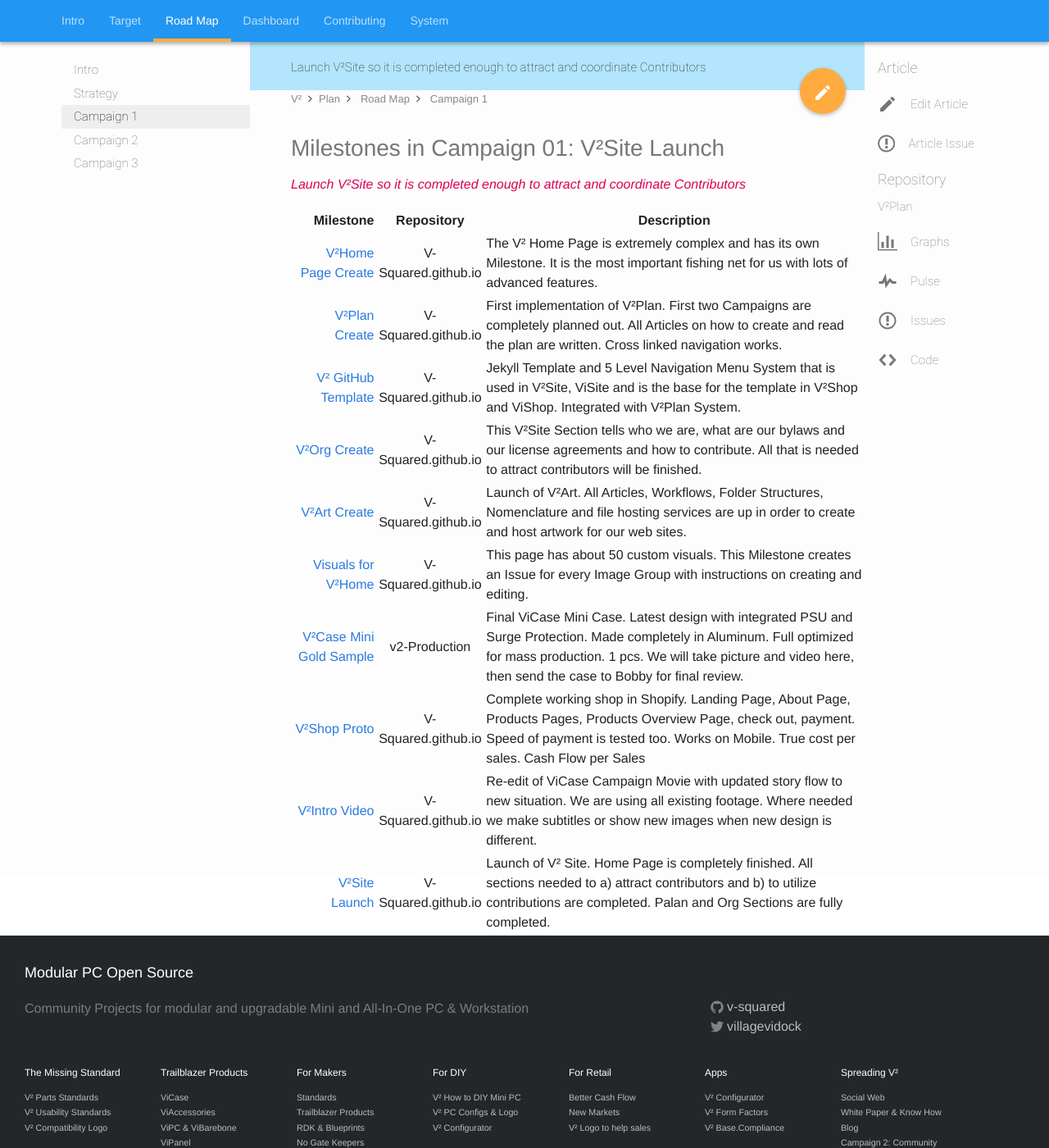
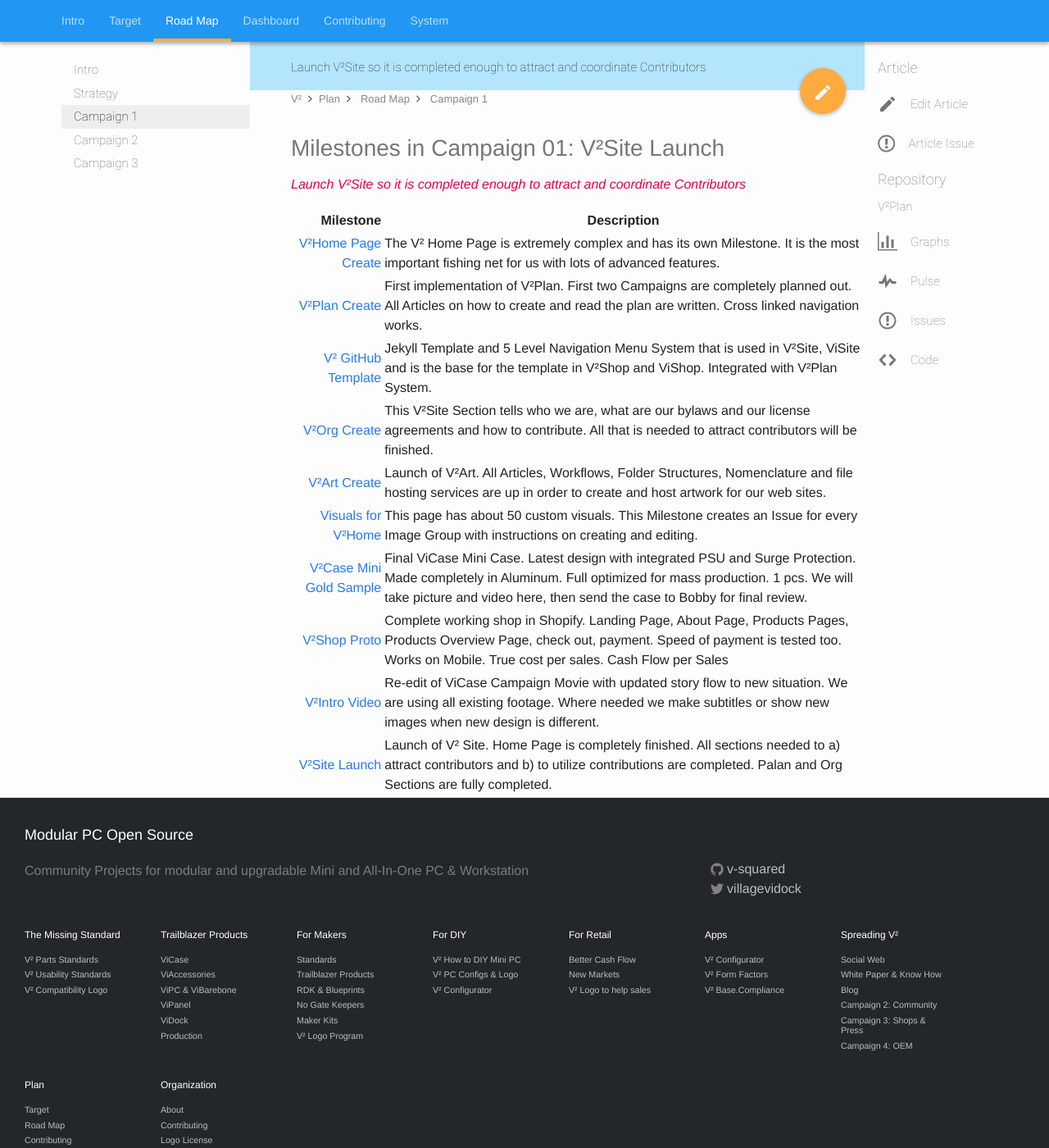
Before and after one commit to V-Squared/v2-Plan, a Jekyll site: the page built from road-map/campaign01.md, in a window 1280 px wide and 1400 px high, scrolled down 329 px. Shown: the whole window at 82% size. Built offline with Jekyll 4.4.1, drawn with Linux system fonts in a browser that asks for light colours.

Commit message:
Deleted Repository Column to improve legibility

```diff
--- a/road-map/campaign01.md
+++ b/road-map/campaign01.md
@@ -12,18 +12,18 @@ issueNo: 97
 ## Milestones in Campaign 01: V²Site Launch
 *Launch V²Site so it is completed enough to attract and coordinate Contributors*
 
-|                     Milestone |      Repository     | Description                                                                                                                                                                                                                                |
-|------------------------------:|:-------------------:|--------------------------------------------------------------------------------------------------------------------------------------------------------------------------------------------------------------------------------------------|
-|       [V²Home Page Create][1] | V-Squared.github.io | The V² Home Page is extremely complex and has its own Milestone. It is the most important fishing net for us with lots of advanced features.                                                                                               |
-|            [V²Plan Create][2] | V-Squared.github.io | First implementation of V²Plan. First two Campaigns are completely planned out. All Articles on how to create and read the plan are written. Cross linked navigation works.                                                                |
-|       [V² GitHub Template][3] | V-Squared.github.io | Jekyll Template and 5 Level Navigation Menu System that is used in V²Site, ViSite and is the base for the template in V²Shop and ViShop. Integrated with V²Plan System.                                                                    |
-|             [V²Org Create][4] | V-Squared.github.io | This V²Site Section tells who we are, what are our bylaws and our license agreements and how to contribute. All that is needed to attract contributors will be finished.                                                                   |
-|             [V²Art Create][5] | V-Squared.github.io | Launch of V²Art. All Articles, Workflows, Folder Structures, Nomenclature and file hosting services are up in order to create and host artwork for our web sites.                                                                          |
-|       [Visuals for V²Home][6] | V-Squared.github.io | This page has about 50 custom visuals. This Milestone creates an Issue for every Image Group with instructions on creating and editing.                                                                                                    |
-| [ V²Case Mini Gold Sample][7] |    v2-Production    | Final ViCase Mini Case. Latest design with integrated PSU and Surge Protection. Made completely in Aluminum. Full optimized for mass production. 1 pcs. We will take picture and video here, then send the case to Bobby for final review. |
-|             [V²Shop Proto][8] | V-Squared.github.io | Complete working shop in Shopify. Landing Page, About Page, Products Pages, Products Overview Page, check out, payment. Speed of payment is tested too. Works on Mobile. True cost per sales. Cash Flow per Sales                          |
-|            [V²Intro Video][9] | V-Squared.github.io | Re-edit of ViCase Campaign Movie with updated story flow to new situation. We are using all existing footage. Where needed we make subtitles or show new images when new design is different.                                              |
-|           [V²Site Launch][10] | V-Squared.github.io | Launch of V² Site. Home Page is completely finished. All sections needed to a) attract contributors and b) to utilize contributions are completed. Palan and Org Sections are fully completed.                                             |
+|                     Milestone | Description                                                                                                                                                                                                                                |
+|------------------------------:|--------------------------------------------------------------------------------------------------------------------------------------------------------------------------------------------------------------------------------------------|
+|       [V²Home Page Create][1] | The V² Home Page is extremely complex and has its own Milestone. It is the most important fishing net for us with lots of advanced features.                                                                                               |
+|            [V²Plan Create][2] | First implementation of V²Plan. First two Campaigns are completely planned out. All Articles on how to create and read the plan are written. Cross linked navigation works.                                                                |
+|       [V² GitHub Template][3] | Jekyll Template and 5 Level Navigation Menu System that is used in V²Site, ViSite and is the base for the template in V²Shop and ViShop. Integrated with V²Plan System.                                                                    |
+|             [V²Org Create][4] | This V²Site Section tells who we are, what are our bylaws and our license agreements and how to contribute. All that is needed to attract contributors will be finished.                                                                   |
+|             [V²Art Create][5] | Launch of V²Art. All Articles, Workflows, Folder Structures, Nomenclature and file hosting services are up in order to create and host artwork for our web sites.                                                                          |
+|       [Visuals for V²Home][6] | This page has about 50 custom visuals. This Milestone creates an Issue for every Image Group with instructions on creating and editing.                                                                                                    |
+| [ V²Case Mini Gold Sample][7] | Final ViCase Mini Case. Latest design with integrated PSU and Surge Protection. Made completely in Aluminum. Full optimized for mass production. 1 pcs. We will take picture and video here, then send the case to Bobby for final review. |
+|             [V²Shop Proto][8] | Complete working shop in Shopify. Landing Page, About Page, Products Pages, Products Overview Page, check out, payment. Speed of payment is tested too. Works on Mobile. True cost per sales. Cash Flow per Sales                          |
+|            [V²Intro Video][9] | Re-edit of ViCase Campaign Movie with updated story flow to new situation. We are using all existing footage. Where needed we make subtitles or show new images when new design is different.                                              |
+|           [V²Site Launch][10] | Launch of V² Site. Home Page is completely finished. All sections needed to a) attract contributors and b) to utilize contributions are completed. Palan and Org Sections are fully completed.                                             |
 
 [1]: https://github.com/V-Squared/V-Squared.github.io/milestones/V%C2%B2Home%20Page%20Create
 [2]: https://github.com/V-Squared/V-Squared.github.io/milestones/V%C2%B2Plan%20Create
```
